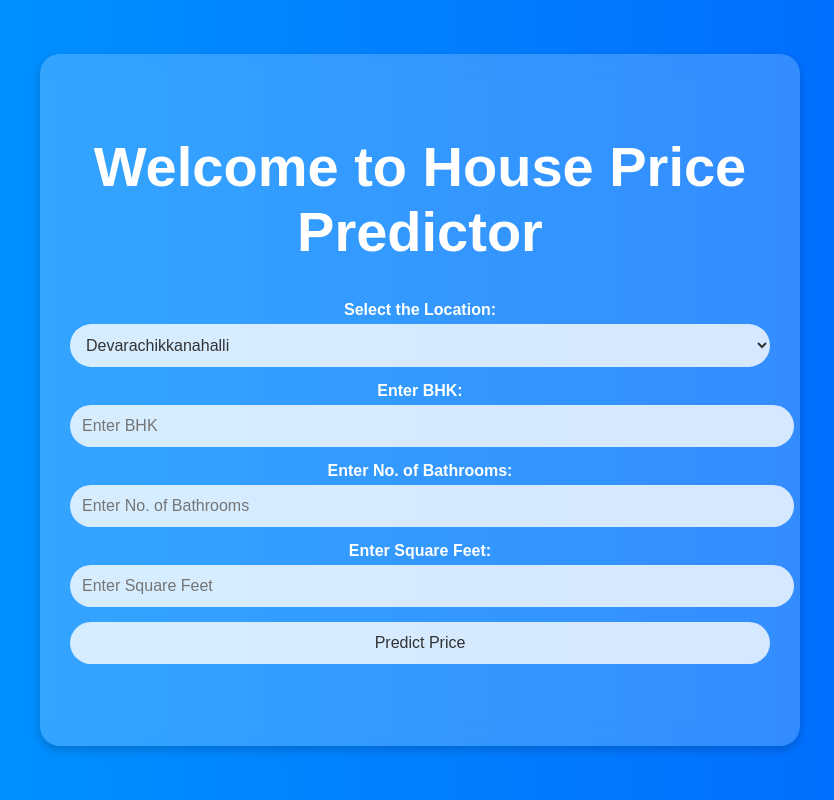
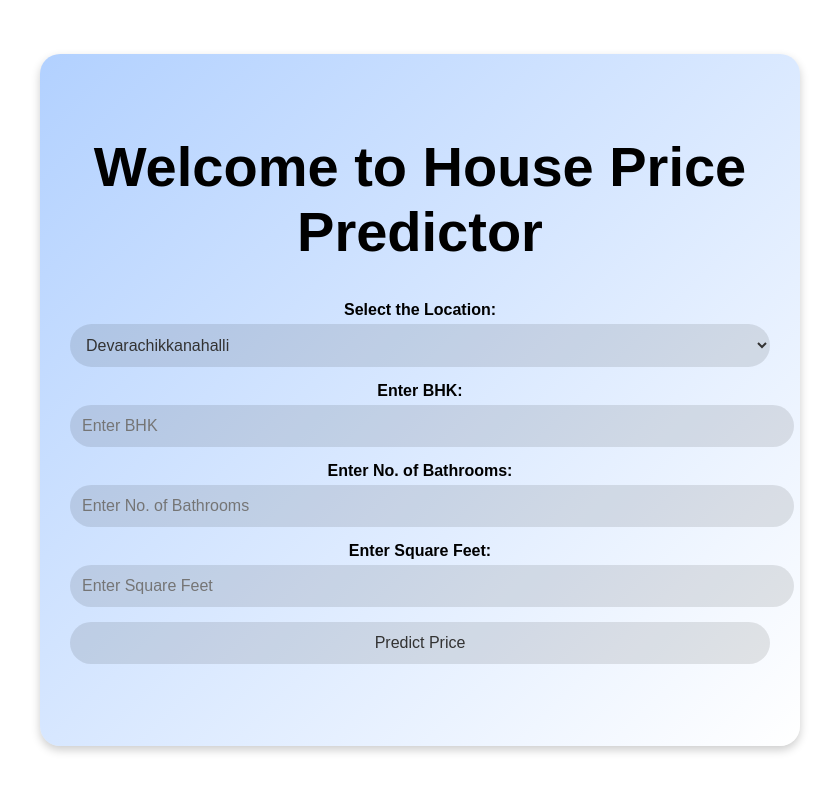
Before and after one commit to KUNALBAYOLA45/House-Price-Predictor, a Flask app: page / in a window 1280 px wide. Shown: the whole page, without its empty margins (220-1054 px from the left). Run offline with Flask 3, Linux system fonts and the light colour scheme; parts of the project's set-up code (start-up, migrations or seed data) failed here and were passed over.

Commit message:
style.css

```diff
--- a/static/style.css
+++ b/static/style.css
@@ -1,7 +1,6 @@
-/* General Styles */
-body {
-    background: linear-gradient(to right, #0099ff, #0066ff); /* Gradient Background */
-    color: white;
+ body {
+    background: white;
+    color: black;
     font-family: 'Poppins', sans-serif;
     display: flex;
     justify-content: center;
@@ -10,10 +9,8 @@
     margin: 0;
 }
 
-/* Center the Container */
 .container {
-    background: rgba(255, 255, 255, 0.2);
-    backdrop-filter: blur(10px);
+    background: linear-gradient(135deg, rgba(0, 102, 255, 0.3), rgba(255, 255, 255, 0.5));
     border-radius: 20px;
     box-shadow: 0 4px 10px rgba(0, 0, 0, 0.2);
     padding: 30px;
@@ -22,30 +19,27 @@
     text-align: center;
 }
 
-/* Card Header */
 .card-header {
-    color: white;
+    color: black;
     font-size: 28px;
     font-weight: bold;
 }
 
-/* Labels */
 label {
     font-weight: bold;
     font-size: 16px;
-    color: white;
+    color: black;
     display: block;
     margin-bottom: 5px;
 }
 
-/* Form Fields */
 .form-group {
     margin-bottom: 15px;
 }
 
 .form-control {
     width: 100%;
-    background: rgba(255, 255, 255, 0.8);
+    background: rgba(0, 0, 0, 0.1);
     border: none;
     border-radius: 30px;
     padding: 12px;
@@ -56,10 +50,9 @@
 
 .form-control:focus {
     outline: none;
-    box-shadow: 0 0 10px rgba(255, 255, 255, 0.5);
+    box-shadow: 0 0 10px rgba(0, 0, 0, 0.2);
 }
 
-/* Button */
 button {
     background: #0066ff;
     border: none;
@@ -74,14 +67,13 @@
 
 button:hover {
     background: #0044cc;
-    box-shadow: 0 4px 10px rgba(255, 255, 255, 0.3);
+    box-shadow: 0 4px 10px rgba(0, 0, 0, 0.2);
     transform: scale(1.05);
 }
 
-/* Prediction Text */
 #prediction {
     font-size: 22px;
     font-weight: bold;
-    color: white;
+    color: black;
     margin-top: 20px;
 }
```
